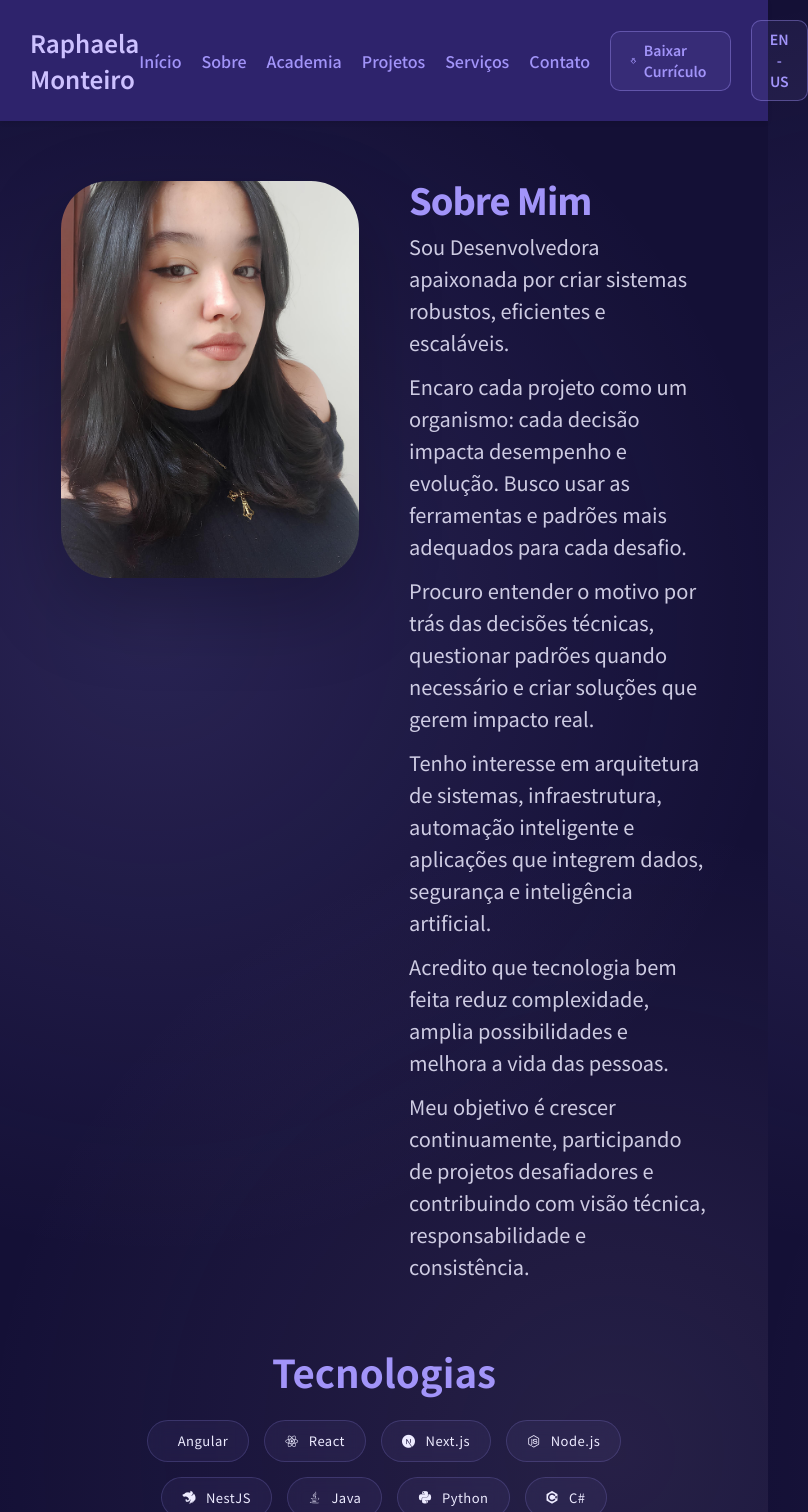
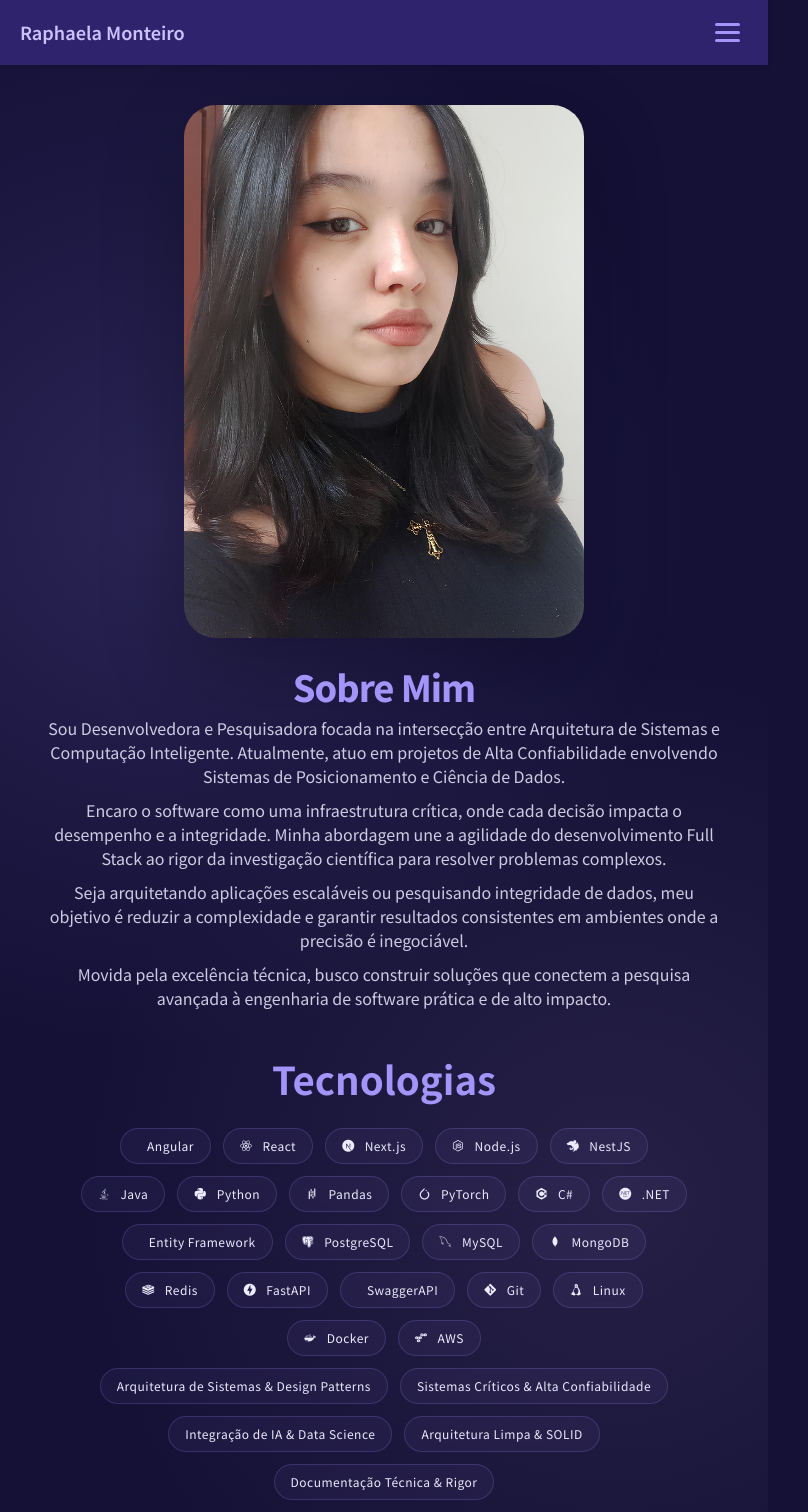
Before and after one commit to raphaelamonteiro/portfolio, a Next.js app: page /about in a window 768 px wide. Shown: the top 1512 px of the page, 808 px wide, since content can reach past the window. Built offline with nearby package versions, Linux system fonts and the light colour scheme.

Commit message:
fix: update the css and header

```diff
--- a/app/data/techStack.ts
+++ b/app/data/techStack.ts
@@ -5,13 +5,19 @@ export const techStack = [
     { name: "Node.js", className: "devicon-nodejs-plain" },
     { name: "NestJS", className: "devicon-nestjs-plain" },
     { name: "Java", className: "devicon-java-plain" },
+
     { name: "Python", className: "devicon-python-plain" },
+    { name: "Pandas", className: "devicon-pandas-plain" },
+    { name: "PyTorch", className: "devicon-pytorch-plain" },
+
     { name: "C#", className: "devicon-csharp-plain" },
+    { name: ".NET", className: "devicon-dotnetcore-plain" },
     { name: "Entity Framework", className: "devicon-entityframeworkcore-plain" },
 
     { name: "PostgreSQL", className: "devicon-postgresql-plain" },
     { name: "MySQL", className: "devicon-mysql-plain" },
     { name: "MongoDB", className: "devicon-mongodb-plain" },
+    { name: "Redis", className: "devicon-redis-plain" },
 
     { name: "FastAPI", className: "devicon-fastapi-plain" },
     { name: "SwaggerAPI", className: "devicon-swagger-plain" },
--- a/app/globals.css
+++ b/app/globals.css
@@ -1,6 +1,5 @@
 /* ========================================
    IMPORTS
-   Importação de fontes e ícones
    ======================================== */
 @import url('https://cdn.jsdelivr.net/gh/devicons/devicon@latest/devicon.min.css');
 @import url('https://fonts.googleapis.com/css2?family=Noto+Sans+JP:wght@100..900&display=swap');
@@ -9,7 +8,6 @@
 
 /* ========================================
    VARIÁVEIS GLOBAIS
-   Cores e valores reutilizáveis
    ======================================== */
 :root {
   --background: #17153B;
@@ -22,8 +20,9 @@
   --text-main: #EDEBFF;
 }
 
+
 /* ========================================
-   Configurações básicas do HTML e Body
+   BASE
    ======================================== */
 html,
 body {
@@ -33,7 +32,6 @@ body {
 body {
   display: flex;
   flex-direction: column;
-  /* Gradiente radial com efeito de luz */
   background: radial-gradient(circle at 20% 30%,
       rgba(162, 148, 249, 0.15), transparent 40%),
     radial-gradient(circle at 80% 70%,
@@ -45,13 +43,11 @@ body {
 
 .main-content {
   flex: 1;
-  /* Cresce para empurrar footer pro final */
 }
 
 
 /* ========================================
    HEADER
-   Barra de navegação fixa no topo
    ======================================== */
 .header {
   display: flex;
@@ -65,7 +61,6 @@ body {
   z-index: 100;
 }
 
-/* Logo/Nome no header */
 .header-name {
   color: var(--primary-hover);
   font-size: 24px;
@@ -78,14 +73,12 @@ body {
   color: var(--primary);
 }
 
-/* Container do menu de navegação */
 .navbar {
   display: flex;
   gap: 20px;
   align-items: center;
 }
 
-/* Links do menu */
 .navbar-link {
   position: relative;
   text-decoration: none;
@@ -98,7 +91,6 @@ body {
   color: var(--secondary);
 }
 
-/* Linha animada que aparece embaixo do link */
 .navbar-link::after {
   content: '';
   position: absolute;
@@ -114,7 +106,6 @@ body {
   width: 100%;
 }
 
-/* Botões do header (CV e idioma) */
 .language-switcher,
 .button-cv {
   display: inline-flex;
@@ -139,7 +130,6 @@ body {
   transform: translateY(-2px);
 }
 
-/* Animação do ícone de download */
 .button-cv svg {
   transition: transform 0.2s ease;
 }
@@ -148,22 +138,52 @@ body {
   transform: translateY(2px);
 }
 
+/* Hambúrguer escondido no desktop */
+.hamburger {
+  display: none;
+  flex-direction: column;
+  gap: 5px;
+  background: none;
+  border: none;
+  cursor: pointer;
+  padding: 8px;
+  z-index: 101;
+}
+
+.hamburger span {
+  width: 25px;
+  height: 3px;
+  background-color: var(--foreground);
+  border-radius: 3px;
+  transition: all 0.3s ease;
+}
+
+.hamburger span.open:nth-child(1) {
+  transform: rotate(45deg) translate(7px, 7px);
+}
+
+.hamburger span.open:nth-child(2) {
+  opacity: 0;
+}
+
+.hamburger span.open:nth-child(3) {
+  transform: rotate(-45deg) translate(7px, -7px);
+}
+
 
 /* ========================================
    HERO SECTION
    ======================================== */
-
 .hero-content {
   display: flex;
   flex-direction: column;
   align-items: center;
   gap: 6px;
   width: 100%;
-    max-width: 1200px;
+  max-width: 1200px;
   animation: fadeUp 0.8s ease-out;
 }
 
-/* Animação de entrada */
 @keyframes fadeUp {
   from {
     opacity: 0;
@@ -176,7 +196,6 @@ body {
   }
 }
 
-/* Container que junta sub-text + tag */
 .sub-tag-container {
   display: flex;
   align-items: center;
@@ -203,16 +222,13 @@ body {
   letter-spacing: 1px;
 }
 
-/* Subtítulo (cargo/função) */
 .role-text {
   color: var(--primary-hover);
   font-size: clamp(20px, 3vw, 25px);
   font-weight: 700;
   margin-top: -4px;
-  white-space: nowrap;
 }
 
-/* Texto descritivo */
 .sub-text {
   color: var(--foreground);
   font-size: clamp(14px, 2.2vw, 18px);
@@ -223,7 +239,6 @@ body {
   padding: 0 20px;
 }
 
-/* Tag de destaque com efeito glass */
 .tag {
   background: rgba(162, 148, 249, 0.08);
   border: 1px solid rgba(162, 148, 249, 0.3);
@@ -236,7 +251,6 @@ body {
   margin-top: 3px;
 }
 
-/* Container dos botões de ação */
 .cta-buttons {
   display: flex;
   gap: 16px;
@@ -247,7 +261,6 @@ body {
   margin-top: 8px;
 }
 
-/* Estilos base dos botões */
 .button-projects,
 .button-contactme {
   text-decoration: none;
@@ -261,20 +274,17 @@ body {
   min-width: 160px;
 }
 
-/* Botão primário (preenchido) */
 .button-projects {
   color: var(--background);
   background-color: var(--foreground);
 }
 
-/* Botão secundário (outline) */
 .button-contactme {
   color: var(--foreground);
   border: 2px solid var(--foreground);
   background-color: transparent;
 }
 
-/* Efeito hover nos botões */
 .button-projects:hover,
 .button-contactme:hover {
   transform: translateY(-3px);
@@ -290,7 +300,6 @@ body {
   animation: fadeUp 0.8s ease-out;
 }
 
-/* Grid com 2 colunas */
 .about-top {
   display: grid;
   grid-template-columns: 1fr 1fr;
@@ -301,22 +310,20 @@ body {
   min-height: calc(100vh - 120px);
 }
 
-/* Imagem de perfil elegante */
 .profile-image {
   width: 100%;
   max-width: 500px;
   aspect-ratio: 3 / 4;
   object-fit: cover;
-  border-radius: 48px;
+  border-radius: 50px;
   box-shadow: 0 30px 80px rgba(0, 0, 0, 0.25);
 }
 
-/* Container do texto sobre */
 .about-text-content {
-  max-width: 700px;
+  max-width: 800px;
   display: flex;
   flex-direction: column;
-  gap: 12px;
+  gap: 10px;
 }
 
 .about-text-content h1 {
@@ -331,7 +338,7 @@ body {
   font-size: 20px;
   opacity: 0.85;
   max-width: 80ch;
-  line-height: 1.6;
+  line-height: 1.5;
 }
 
 
@@ -345,7 +352,7 @@ body {
   flex-direction: column;
   align-items: center;
   gap: 20px;
-  padding: 0 8%;
+  padding: 0 5%;
 }
 
 .tech-title {
@@ -356,7 +363,6 @@ body {
   text-align: center;
 }
 
-/* Grid de tecnologias */
 .tech-grid {
   display: flex;
   flex-wrap: wrap;
@@ -365,7 +371,6 @@ body {
   align-items: center;
 }
 
-/* Cada item de tecnologia */
 .tech-item {
   display: inline-flex;
   align-items: center;
@@ -374,7 +379,7 @@ body {
   border-radius: 800px;
   background: rgba(162, 148, 249, 0.06);
   backdrop-filter: blur(8px);
-  font-size: 13px;
+  font-size: 14px;
   letter-spacing: 0.5px;
   transition: all 0.25s ease;
   border: 1px solid rgba(162, 148, 249, 0.2);
@@ -382,13 +387,14 @@ body {
 
 .tech-item:hover {
   background: rgba(162, 148, 249, 0.18);
-  transform: translateY(-4px);
+  transform: translateY(-3px);
   box-shadow: 0 4px 12px rgba(162, 148, 249, 0.2);
 }
 
 .tech-icon {
-  font-size: 16px;
+  font-size: 18px;
 }
+
 
 /* ========================================
    PROJECTS SECTION
@@ -415,12 +421,6 @@ body {
   display: inline-block;
   position: relative;
   color: var(--primary);
-}
-
-@media (min-width: 768px) {
-  .projects-title {
-    font-size: 3rem;
-  }
 }
 
 .projects-title-underline {
@@ -470,29 +470,12 @@ body {
   opacity: 0.7;
 }
 
-.filter-button:not(.active):hover {
-  opacity: 1;
-}
-
 .projects-grid {
   display: grid;
   grid-template-columns: 1fr;
   gap: 2rem;
 }
 
-@media (min-width: 768px) {
-  .projects-grid {
-    grid-template-columns: repeat(2, 1fr);
-  }
-}
-
-@media (min-width: 1024px) {
-  .projects-grid {
-    grid-template-columns: repeat(3, 1fr);
-  }
-}
-
-/* Project Card */
 .project-card {
   background-color: var(--header-bg);
   border-radius: 0.75rem;
@@ -571,6 +554,8 @@ body {
 .project-tag:hover {
   transform: scale(1.05);
 }
+
+
 /* ========================================
    FOOTER
    ======================================== */
@@ -581,7 +566,6 @@ body {
   border-top: 1px solid rgba(101, 93, 187, 0.2);
 }
 
-/* Container interno do footer */
 .footer-content {
   max-width: 1200px;
   margin: 0 auto;
@@ -590,21 +574,18 @@ body {
   align-items: center;
 }
 
-/* Texto de copyright */
 .footer-text {
   color: var(--foreground);
   font-size: 14px;
   opacity: 0.9;
 }
 
-/* Container dos links sociais */
 .footer-social {
   display: flex;
   gap: 10px;
   flex-wrap: wrap;
 }
 
-/* Links de redes sociais */
 .social-link {
   color: var(--foreground);
   text-decoration: none;
@@ -644,7 +625,6 @@ body {
   animation: pulse 1.5s infinite;
 }
 
-/* Animação de pulso */
 @keyframes pulse {
 
   0%,
@@ -657,91 +637,175 @@ body {
   }
 }
 
+
 /* ========================================
-   RESPONSIVO - MOBILE EXTRA PEQUENO (até 320px)
+   RESPONSIVO - MOBILE (até 768px)
    ======================================== */
-@media (max-width: 320px) {
+@media (max-width: 768px) {
   .header {
-    padding: 10px 12px;
+    padding: 15px 20px;
   }
 
   .header-name {
-    font-size: 15px;
+    font-size: 18px;
+  }
+
+  .hamburger {
+    display: flex;
+  }
+
+  .navbar {
+    position: fixed;
+    top: 0;
+    right: -100%;
+    width: 70%;
+    max-width: 300px;
+    height: 100vh;
+    background-color: var(--header-bg);
+    flex-direction: column;
+    justify-content: flex-start;
+    align-items: flex-start;
+    padding: 80px 30px 30px;
+    gap: 20px;
+    border-left: 1px solid rgba(207, 131, 231, 0.485);
+    transition: right 0.3s ease;
+    overflow-y: auto;
+    z-index: 100;
+  }
+
+  .navbar-open {
+    right: 0;
   }
 
   .navbar-link {
-    font-size: 11px;
+    font-size: 16px;
+    width: 100%;
+  }
+
+  .navbar-link::after {
+    display: none;
   }
 
   .button-cv,
   .language-switcher {
-    font-size: 11px;
-    padding: 5px 10px;
-    gap: 4px;
+    width: 100%;
+    justify-content: center;
+    font-size: 14px;
+    padding: 10px 18px;
   }
 
-  .title-hero {
-    font-size: clamp(28px, 10vw, 40px);
+  .navbar-open::before {
+    content: '';
+    position: fixed;
+    top: 0;
+    left: 0;
+    width: 100vw;
+    height: 100vh;
+    background: rgba(0, 0, 0, 0.5);
+    z-index: -1;
   }
 
-  .role-text {
-    font-size: clamp(16px, 5vw, 20px);
+  .sub-tag-container {
+    flex-direction: column;
+    gap: 12px;
   }
 
-  .sub-text {
-    font-size: 13px;
-    padding: 0 15px;
-  }
-
-  .tag {
-    font-size: 10px;
-    padding: 5px 10px;
+  .cta-buttons {
+    flex-direction: column;
+    gap: 12px;
+    width: 100%;
+    max-width: 400px;
   }
 
   .button-projects,
   .button-contactme {
-    font-size: 13px;
-    padding: 9px 14px;
-    min-width: 120px;
+    width: 100%;
+  }
+
+  .about-section {
+    padding: 40px 6% 60px;
+  }
+
+  .about-top {
+    grid-template-columns: 1fr;
+    gap: 30px;
+    min-height: auto;
   }
 
   .profile-image {
-    max-width: 220px;
-    border-radius: 20px;
+    max-width: 400px;
+    margin: 0 auto;
+    border-radius: 32px;
   }
 
-  .about-text-content h1 {
-    font-size: 28px;
+  .about-text-content {
+    text-align: center;
+    margin: 0 auto;
   }
 
   .about-text-content p {
-    font-size: 14px;
+    font-size: 16px;
   }
 
   .tech-title {
-    font-size: 24px;
+    margin-top: 40px;
+  }
+
+  .tech-grid {
+    gap: 12px;
   }
 
   .tech-item {
-    padding: 4px 8px;
-    font-size: 10px;
-    gap: 5px;
-  }
-
-  .tech-icon {
+    padding: 8px 16px;
     font-size: 12px;
   }
 
+  .projects-section {
+    padding: 3rem 1rem;
+  }
+
+  .projects-title {
+    font-size: 2rem;
+  }
+
+  .projects-grid {
+    grid-template-columns: 1fr;
+    gap: 1.5rem;
+  }
+
   .footer {
-    padding: 16px 12px;
+    padding: 20px;
+    margin-top: 40px;
+  }
+
+  .footer-content {
+    flex-direction: column;
+    gap: 16px;
+    text-align: center;
   }
 
   .footer-text {
-    font-size: 11px;
+    font-size: 13px;
+  }
+
+  .footer-social {
+    justify-content: center;
   }
 
   .social-link {
-    font-size: 11px;
-    padding: 5px 10px;
+    font-size: 13px;
+    padding: 7px 14px;
   }
 }
+
+@media (min-width: 768px) {
+  .projects-grid {
+    grid-template-columns: repeat(2, 1fr);
+  }
+}
+
+@media (min-width: 1024px) {
+  .projects-grid {
+    grid-template-columns: repeat(3, 1fr);
+  }
+}
--- a/app/layout.tsx
+++ b/app/layout.tsx
@@ -19,7 +19,7 @@ export default function RootLayout({
       <body>
         <TranslationProvider>
           <Header />
-          <main style={{ minHeight: 'calc(100vh - 80px)' }}>
+          <main className="main-content">
             {children}
           </main>
           <Footer />
--- a/app/page.tsx
+++ b/app/page.tsx
@@ -30,13 +30,12 @@ export default function Home() {
           </span>
         </div>
 
-        <div className="cta-buttons flex gap-4 pt-3">
+        <div className="cta-buttons">
           <Link href="/projects" className="button-projects">
             {t.home.cta}
           </Link>
 
-          <Link href="/services"
-            className="button-contactme">
+          <Link href="/services" className="button-contactme">
             {t.home.contact}
           </Link>
         </div>
--- a/components/Header.tsx
+++ b/components/Header.tsx
@@ -4,11 +4,12 @@ import Link from 'next/link'
 import LanguageSwitcher from './languageSwitcher'
 import { useTranslation } from '@/contexts/TranslationContext'
 import { LuArrowBigDownDash } from "react-icons/lu";
+import { useState } from 'react';
 
 export default function Header() {
-    const { t, locale, isLoading } = useTranslation()
+    const { t, locale } = useTranslation()
+    const [isMenuOpen, setIsMenuOpen] = useState(false)
 
-    // Define qual CV baixar baseado no idioma
     const cvPath = locale === 'pt-BR' ? 'docs/Currículo - Raphaela Monteiro.pdf' : 'docs/Resume - Raphaela Monteiro.pdf'
 
     return (
@@ -17,28 +18,39 @@ export default function Header() {
                 Raphaela Monteiro
             </Link>
 
-            <nav className="navbar">
-                <Link href="/" className="navbar-link">
+            {/* Botão hambúrguer - só aparece no mobile */}
+            <button
+                className="hamburger"
+                onClick={() => setIsMenuOpen(!isMenuOpen)}
+                aria-label="Menu"
+            >
+                <span className={isMenuOpen ? 'open' : ''}></span>
+                <span className={isMenuOpen ? 'open' : ''}></span>
+                <span className={isMenuOpen ? 'open' : ''}></span>
+            </button>
+
+            {/* Menu - desktop sempre visível, mobile controlado por isMenuOpen */}
+            <nav className={`navbar ${isMenuOpen ? 'navbar-open' : ''}`}>
+                <Link href="/" className="navbar-link" onClick={() => setIsMenuOpen(false)}>
                     {t.nav.home}
                 </Link>
-                <Link href="/about" className="navbar-link">
+                <Link href="/about" className="navbar-link" onClick={() => setIsMenuOpen(false)}>
                     {t.nav.about}
                 </Link>
-                <Link href="/academic" className="navbar-link">
+                <Link href="/academic" className="navbar-link" onClick={() => setIsMenuOpen(false)}>
                     {t.nav.academic}
                 </Link>
-
-                <Link href="/projects" className="navbar-link">
+                <Link href="/projects" className="navbar-link" onClick={() => setIsMenuOpen(false)}>
                     {t.nav.projects}
                 </Link>
-                <Link href="/services" className="navbar-link">
+                <Link href="/services" className="navbar-link" onClick={() => setIsMenuOpen(false)}>
                     {t.nav.services}
                 </Link>
-                <Link href="/contact" className="navbar-link">
+                <Link href="/contact" className="navbar-link" onClick={() => setIsMenuOpen(false)}>
                     {t.nav.contact}
                 </Link>
 
-                <a href={cvPath} download className="button-cv">
+                <a href={cvPath} download className="button-cv" onClick={() => setIsMenuOpen(false)}>
                     <LuArrowBigDownDash />
                     {t.nav.cv}
                 </a>
--- a/locales/en-US.ts
+++ b/locales/en-US.ts
@@ -15,32 +15,27 @@ export const enUS = {
         tag: "Open to freelance projects and technical challenges that create real impact.",
         cta: "View Projects",
         contact: "Get in Touch",
-    },
-    about: {
+    }, about: {
         title: "About Me",
         paragraphs: [
-            "I'm a Developer passionate about building robust, efficient, and scalable systems.",
+            "I am a Developer and Researcher focused on the intersection of Systems Architecture and Intelligent Computing. Currently, I work on High-Reliability projects involving Positioning Systems and Data Science.",
 
-            "I approach each project like a living system: every decision impacts performance and growth. I strive to use the most suitable tools and design patterns for each challenge.",
+            "I view software as a mission-critical infrastructure where every decision impacts performance and integrity. My approach combines the agility of Full Stack development with the rigor of scientific investigation to solve complex problems.",
 
-            "I value understanding the reasoning behind technical decisions, questioning patterns when needed, and building solutions that create real impact.",
+            "Whether architecting scalable applications or researching data integrity, my goal is to reduce complexity and ensure consistent results in environments where precision is non-negotiable.",
 
-            "I have an interest in system architecture, infrastructure, intelligent automation, and applications that strategically integrate data, security, and AI.",
-
-            "I believe well-built technology reduces complexity, expands possibilities, and improves people's lives.",
-
-            "My goal is to continuously grow through challenging projects, contributing with technical insight, responsibility, and consistency."
+            "I am driven by technical excellence and a commitment to building solutions that bridge the gap between advanced research and practical, high-impact software engineering."
         ],
-        skills: "Skills",
+        skills: "Expertise",
         techstack: "Tech Stack",
         skillsMap: [
             {
                 items: [
-                    "Design Patterns",
-                    "Clean Architecture",
-                    "Performance Optimization",
-                    "AI Integration (LLM APIs)",
-                    "Scrum"
+                    "System Architecture & Design Patterns",
+                    "High-Reliability & Critical Software",
+                    "AI Integration & Data Science",
+                    "Clean Architecture & SOLID",
+                    "Technical Documentation & Rigor"
                 ]
             },
         ],
--- a/locales/pt-BR.ts
+++ b/locales/pt-BR.ts
@@ -19,28 +19,24 @@ export const ptBR = {
     about: {
         title: "Sobre Mim",
         paragraphs: [
-            "Sou Desenvolvedora apaixonada por criar sistemas robustos, eficientes e escaláveis.",
+            "Sou Desenvolvedora e Pesquisadora focada na intersecção entre Arquitetura de Sistemas e Computação Inteligente. Atualmente, atuo em projetos de Alta Confiabilidade envolvendo Sistemas de Posicionamento e Ciência de Dados.",
 
-            "Encaro cada projeto como um organismo: cada decisão impacta desempenho e evolução. Busco usar as ferramentas e padrões mais adequados para cada desafio.",
+            "Encaro o software como uma infraestrutura crítica, onde cada decisão impacta o desempenho e a integridade. Minha abordagem une a agilidade do desenvolvimento Full Stack ao rigor da investigação científica para resolver problemas complexos.",
 
-            "Procuro entender o motivo por trás das decisões técnicas, questionar padrões quando necessário e criar soluções que gerem impacto real.",
+            "Seja arquitetando aplicações escaláveis ou pesquisando integridade de dados, meu objetivo é reduzir a complexidade e garantir resultados consistentes em ambientes onde a precisão é inegociável.",
 
-            "Tenho interesse em arquitetura de sistemas, infraestrutura, automação inteligente e aplicações que integrem dados, segurança e inteligência artificial.",
-
-            "Acredito que tecnologia bem feita reduz complexidade, amplia possibilidades e melhora a vida das pessoas.",
-
-            "Meu objetivo é crescer continuamente, participando de projetos desafiadores e contribuindo com visão técnica, responsabilidade e consistência."
+            "Movida pela excelência técnica, busco construir soluções que conectem a pesquisa avançada à engenharia de software prática e de alto impacto."
         ],
-        skills: "Habilidades",
+        skills: "Especialidades",
         techstack: "Tecnologias",
         skillsMap: [
             {
                 items: [
-                    "Padrões de Projeto",
-                    "Arquitetura Limpa",
-                    "Otimização de Performance",
-                    "Integração com IA (APIs de LLM)",
-                    "Scrum"
+                    "Arquitetura de Sistemas & Design Patterns",
+                    "Sistemas Críticos & Alta Confiabilidade",
+                    "Integração de IA & Data Science",
+                    "Arquitetura Limpa & SOLID",
+                    "Documentação Técnica & Rigor"
                 ]
             }
         ],
```
